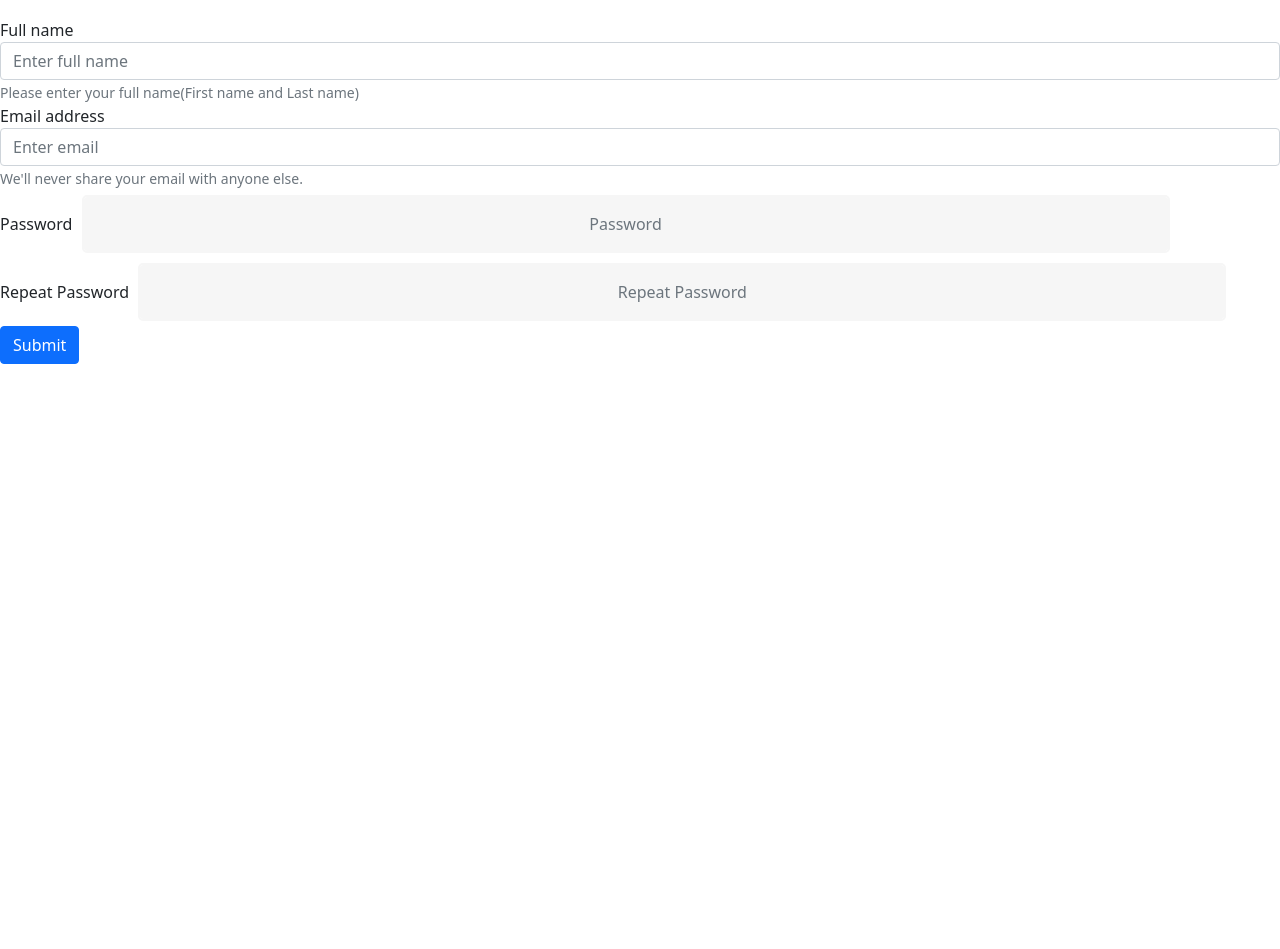
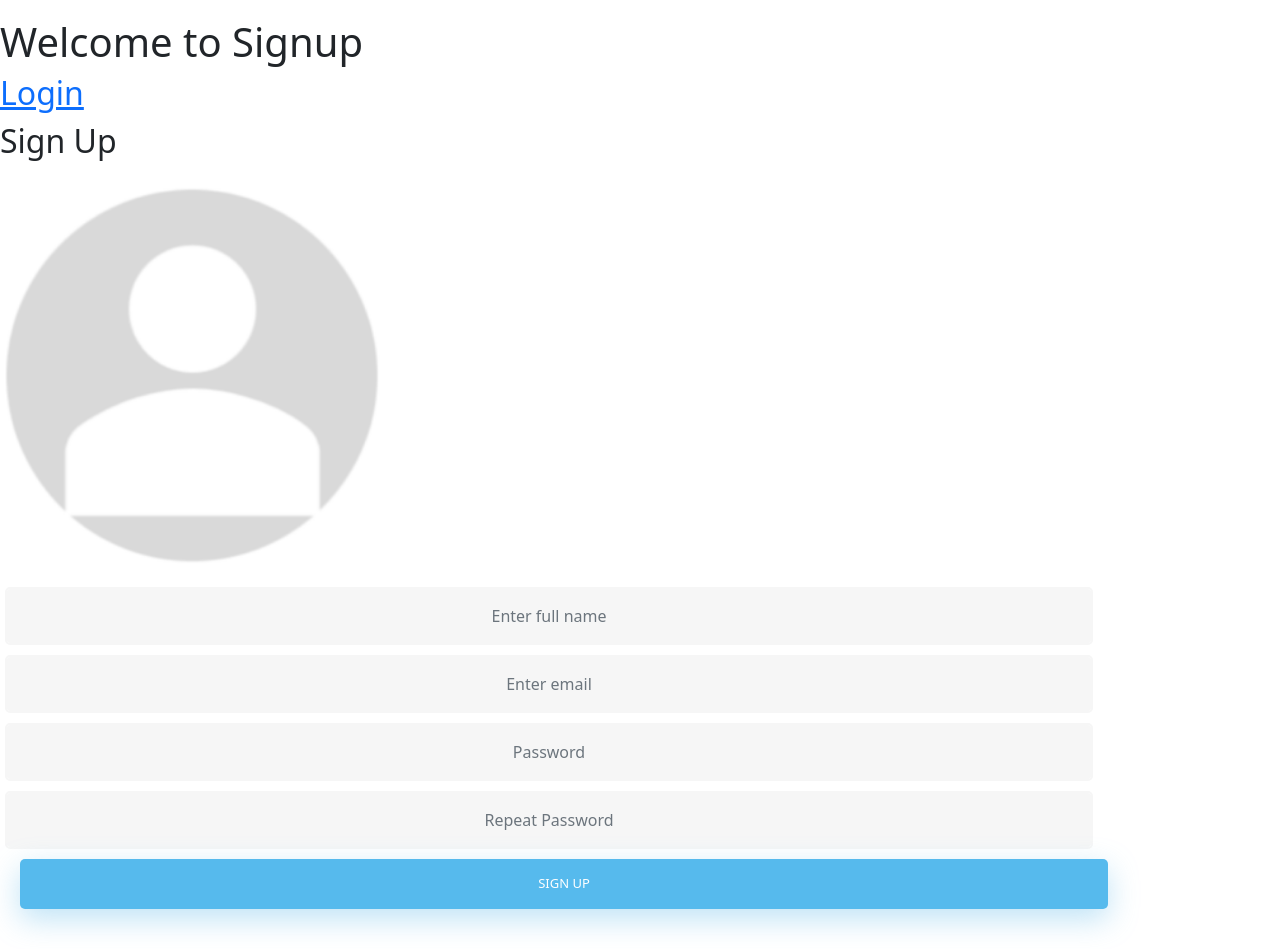
Before and after one commit to CallumKirkman/Parcel-Tracker-Web-Assignment, a Flask app: page / in a window 1280 px wide. Shown: the part 102-1051 px from the top of the page. Before the commit the page ends 466 px from the top, so only its background shows below. Run offline with Flask 2, Linux system fonts and the light colour scheme; some libraries are stand-ins or nearby versions.

Commit message:
Add all missing information to html templates & add name and email session information

```diff
--- a/flaskr/main.py
+++ b/flaskr/main.py
@@ -11,7 +11,6 @@ from flask import Flask, render_template, request, redirect, url_for, session
 import firebase_admin
 from firebase_admin import credentials, firestore
 
-# New code
 from flask import Flask, render_template, request, url_for, redirect, session
 import bcrypt
 
@@ -92,9 +91,10 @@ users = db.users
 #     else:
 #         return render_template("home.html")
 @app.route("/", methods=["post", "get"])
-def home():
+def signup():
     if "email" in session:
         return redirect(url_for("logged_in"))
+
     if request.method == "POST":
         user = request.form.get("fullname")
         email = request.form.get("email")
@@ -119,17 +119,19 @@ def home():
             users.insert_one(user_input)
 
             user_data = users.find_one({"email": email})
+            new_name = user_data["name"]
             new_email = user_data["email"]
 
-            return render_template("logged_in0.html", email=new_email)
+            return render_template("logged_in0.html", name=new_name, email=new_email)
     return render_template("signup0.html")
 
 
 @app.route('/logged_in')
 def logged_in():
     if "email" in session:
+        name = session["name"]
         email = session["email"]
-        return render_template('logged_in0.html', email=email)
+        return render_template('logged_in0.html', name=name, email=email)
     else:
         return redirect(url_for("login"))
 
@@ -185,12 +187,14 @@ def login():
         email = request.form.get("email")
         password = request.form.get("password")
 
-        email_found = users.find_one({"email": email})
-        if email_found:
-            email_val = email_found['email']
-            password_check = email_found['password']
+        user_found = users.find_one({"email": email})
+        if user_found:
+            name_val = user_found['name']
+            email_val = user_found['email']
+            password_check = user_found['password']
 
             if bcrypt.checkpw(password.encode('utf-8'), password_check):
+                session["name"] = name_val
                 session["email"] = email_val
                 return redirect(url_for('logged_in'))
             else:
--- a/flaskr/templates/base.html
+++ b/flaskr/templates/base.html
@@ -17,6 +17,8 @@
     <!-- Bootstrap core CSS -->
     <link href="https://cdn.jsdelivr.net/npm/bootstrap@5.1.2/dist/css/bootstrap.min.css" rel="stylesheet">
     <script src="https://cdn.jsdelivr.net/npm/bootstrap@5.1.2/dist/js/bootstrap.bundle.min.js"></script>
+
+    <!-- TODO: Fix styling -->
     <link href="../static/css/main.css" rel="stylesheet">
     <link href="../static/css/style.css" rel="stylesheet">
 </head>
@@ -27,7 +29,7 @@
         <img src="../static/assets/companyLogo.png" alt="Company Logo" width="85" height="85"/>
         <ul class="navbar-nav me-auto">
             <li class="nav-item">
-                <a href="{{ url_for('home') }}">Signup</a>
+                <a href="{{ url_for('signup') }}">Signup</a>
             </li>
             <li class="nav-item">
                 <a href="{{ url_for('login') }}">Login</a>
@@ -53,6 +55,7 @@
         integrity="sha384-OgVRvuATP1z7JjHLkuOU7Xw704+h835Lr+6QL9UvYjZE3Ipu6Tp75j7Bh/kR0JKI"
         crossorigin="anonymous"></script>
 
+<!-- TODO: Fix spacing -->
 <br>
 <br>
 <br>
--- a/flaskr/templates/signup.html
+++ b/flaskr/templates/signup.html
@@ -14,8 +14,8 @@
 
 <div class="wrapper fadeInDown">
     <div id="formContent">
-        <!-- Tabs Titles -->
-        <a href="http://127.0.0.1:5000/login"><h2 class="inactive underlineHover"> Sign In </h2></a>
+        <!-- Tabs -->
+        <a href="{{ url_for('login') }}"><h2 class="inactive underlineHover">Sign In</h2></a>
         <h2 class="active">Sign Up </h2>
 
         <!-- Icon -->
@@ -24,7 +24,7 @@
         </div>
 
         <!-- Login Form -->
-        <form action="http://127.0.0.1:5000/register" method="POST">
+        <form action="/register" method="POST">
             <input type="text" id="name" class="fadeIn second" name="name" placeholder="name">
             <input type="email" id="login" class="fadeIn second" name="email" placeholder="email">
             <input type="password" id="password" class="fadeIn third" name="pass" placeholder="password">
--- a/flaskr/templates/signup0.html
+++ b/flaskr/templates/signup0.html
@@ -1,40 +1,56 @@
 {% extends "base.html" %}
-{% block title %}Signup System{% endblock %}
+{% set active_page = "signup" %}
+
+<!-- TODO: Signup doesn't keep you logged in -->
+<head>
+    <h1>{% block title %}Signup{% endblock %}</h1>
+</head>
 
 {% block content %}
+<body>
 
-{% if message  %}
+{% if message %}
 <div class="alert alert-secondary" role="alert">
     <p>{{ message }}</p>
 </div>
 {% endif %}
 
+<div class="main-body">
+    <h1>Welcome to Signup</h1>
+</div>
+
+<div class="wrapper fadeInDown">
+    <div id="formContent">
+        <!-- Tabs -->
+        <a href="{{ url_for('login') }}"><h2 class="inactive underlineHover">Login</h2></a>
+        <h2 class="active">Sign Up</h2>
+
+        <!-- Icon -->
+        <div class="fadeIn first">
+            <img src="../static/assets/user.png" id="icon" alt="User Icon"/>
+        </div>
+
+        <!-- Sign up Form -->
         <form action="" method="post">
             <div class="form-group">
-        <label for="Fullname">Full name</label>
-        <input name="fullname" class="form-control" id="inputFullName" aria-describedby="emailHelp"
-               placeholder="Enter full name">
-        <small id="fullName" class="form-text text-muted">Please enter your full name(First name and Last name)</small>
+                <input type="text" name="fullname" class="fadeIn second form-control" id="inputFullName"
+                       aria-describedby="emailHelp" placeholder="Enter full name">
             </div>
             <div class="form-group">
-        <label for="InputEmail">Email address</label>
-        <input name="email" class="form-control" id="InputEmail" placeholder="Enter email">
-        <small id="emailHelp" class="form-text text-muted">We'll never share your email with anyone else.</small>
+                <input type="email" name="email" class="fadeIn second form-control" id="InputEmail"
+                       placeholder="Enter email">
             </div>
             <div class="form-group">
-        <label for="InputPassword">Password</label>
-        <input type="password" name="password1" class="form-control" id="InputPassword" placeholder="Password">
+                <input type="password" name="password1" class="fadeIn third form-control" id="InputPassword"
+                       placeholder="Password">
             </div>
-
             <div class="form-group">
-        <label for="InputPassword2">Repeat Password</label>
-        <input type="password" name="password2" class="form-control" id="InputPassword2" placeholder="Repeat Password">
-
+                <input type="password" name="password2" class="fadeIn third form-control" id="InputPassword2"
+                       placeholder="Repeat Password">
             </div>
-    <button type="submit" class="btn btn-primary">Submit</button>
-
-
+            <input type="submit" class="fadeIn fourth" value="Sign Up">
         </form>
-
-
+    </div>
+</div>
+</body>
 {% endblock %}
```
Also changed, not shown: flaskr/templates/logged_in0.html (+13 -2 lines), flaskr/templates/login.html (+5 -5 lines), flaskr/templates/login0.html (+33 -12 lines). Lines whose indentation alone changed are shown as unchanged.
